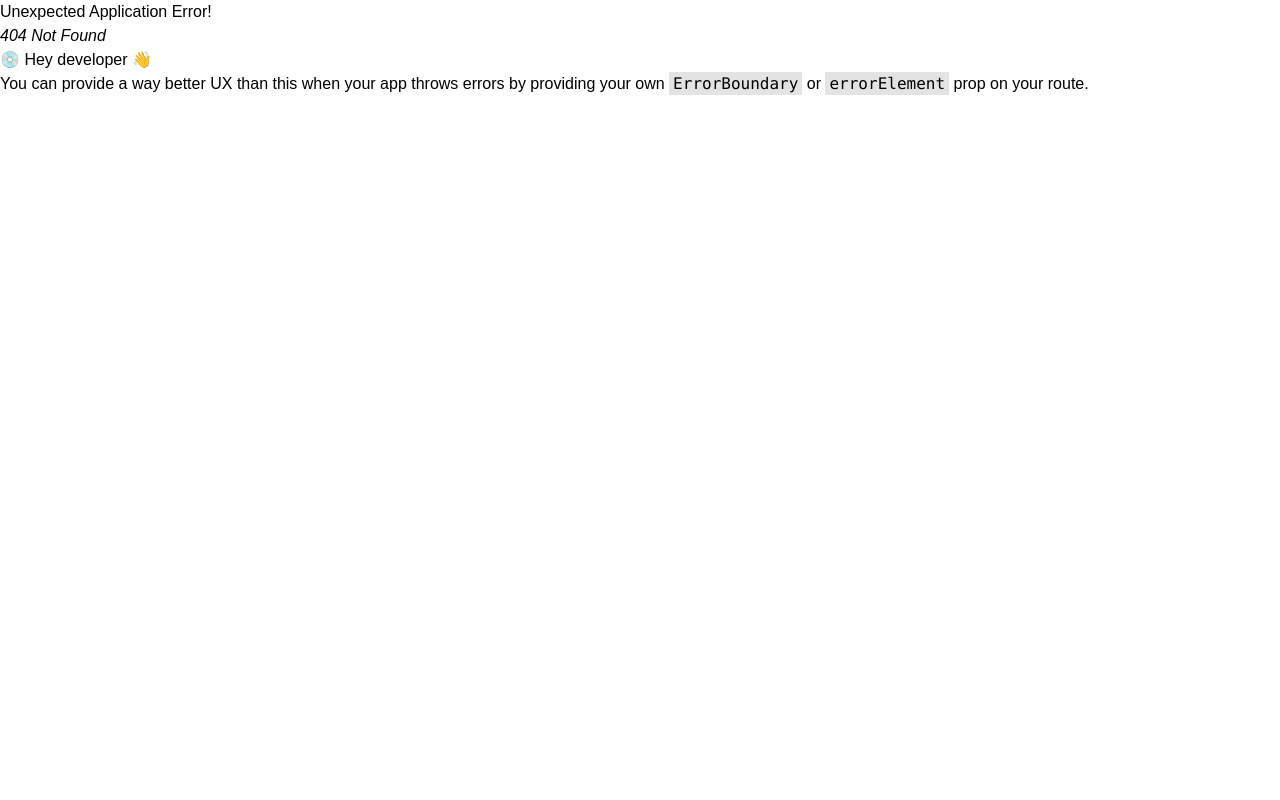
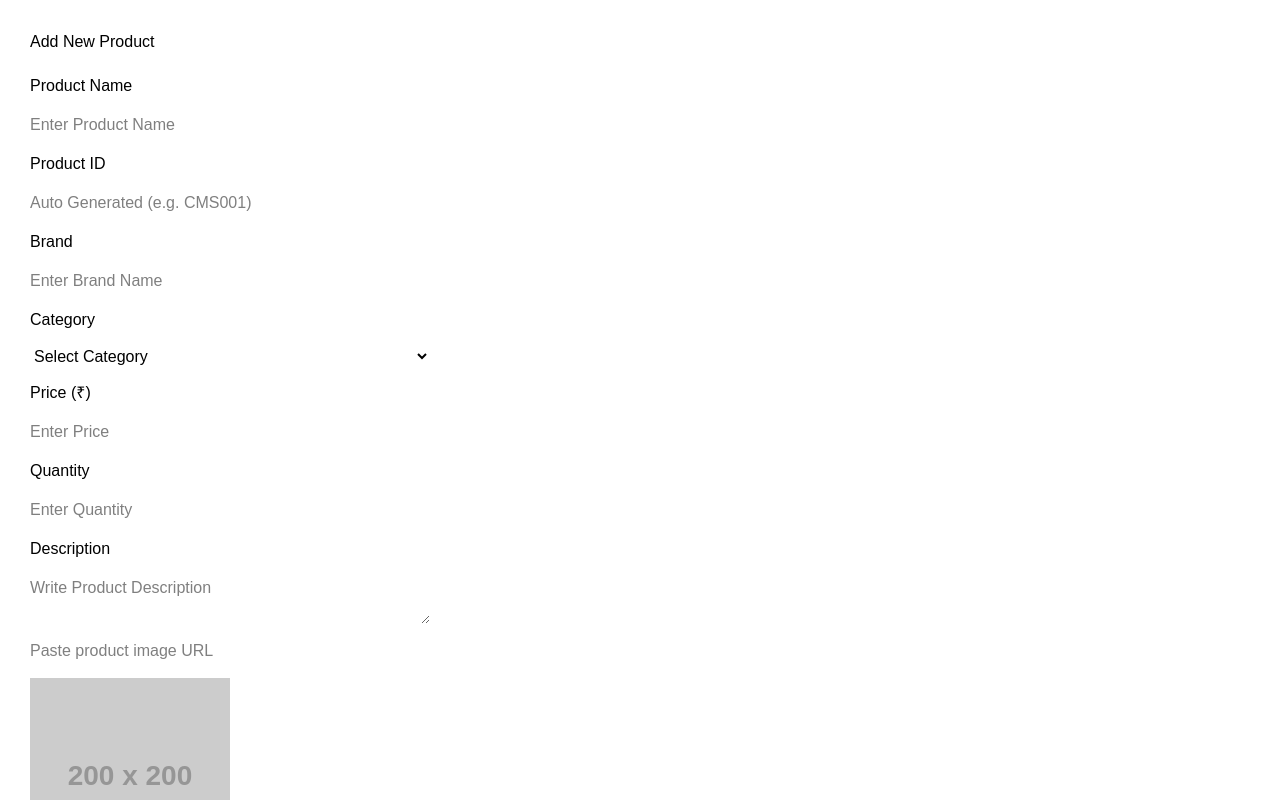
Before and after one commit to rihanpathan23/city-mobile-shop-management-system, a React app in the folder frontend/: page /add-product in a window 1280 px wide. Before the commit this address had no page. Shown: the top 800 px of the page. Built offline with nearby package versions, Linux system fonts and the light colour scheme; the HTML template or start-up script is replaced by a standard one.

Commit message:
feat: add product form submission

```diff
--- a/frontend/src/pages/admin/AddProduct.jsx
+++ b/frontend/src/pages/admin/AddProduct.jsx
@@ -1,15 +1,20 @@
 function AddProduct() {
+  const handleSubmit = (e) => {
+  e.preventDefault();
+  console.log("Product Saved Successfully");
+};
   return (
     <div style={{ padding: "30px" }}>
       <h1>Add New Product</h1>
-<form
-
+ <form
+  onSubmit={handleSubmit}
   style={{
     display: "flex",
     flexDirection: "column",
     gap: "15px",
     maxWidth: "400px",
     marginTop: "20px",
+
   }}
 
 >
--- a/frontend/src/routes/AppRoutes.jsx
+++ b/frontend/src/routes/AppRoutes.jsx
@@ -4,6 +4,7 @@ import Home from "../pages/customer/Home";
 import Login from "../pages/admin/Login";
 import ProductList from "../pages/admin/ProductList";
 import Sales from "../pages/admin/Sales";
+import AddProduct from "../pages/admin/AddProduct";
 
 export const router = createBrowserRouter([
   {
@@ -19,4 +20,8 @@ export const router = createBrowserRouter([
     element: <Login />,
   },
   { path: "/sales", element: <Sales /> },
+  {
+  path: "/add-product",
+  element: <AddProduct />,
+},
 ]);
```
